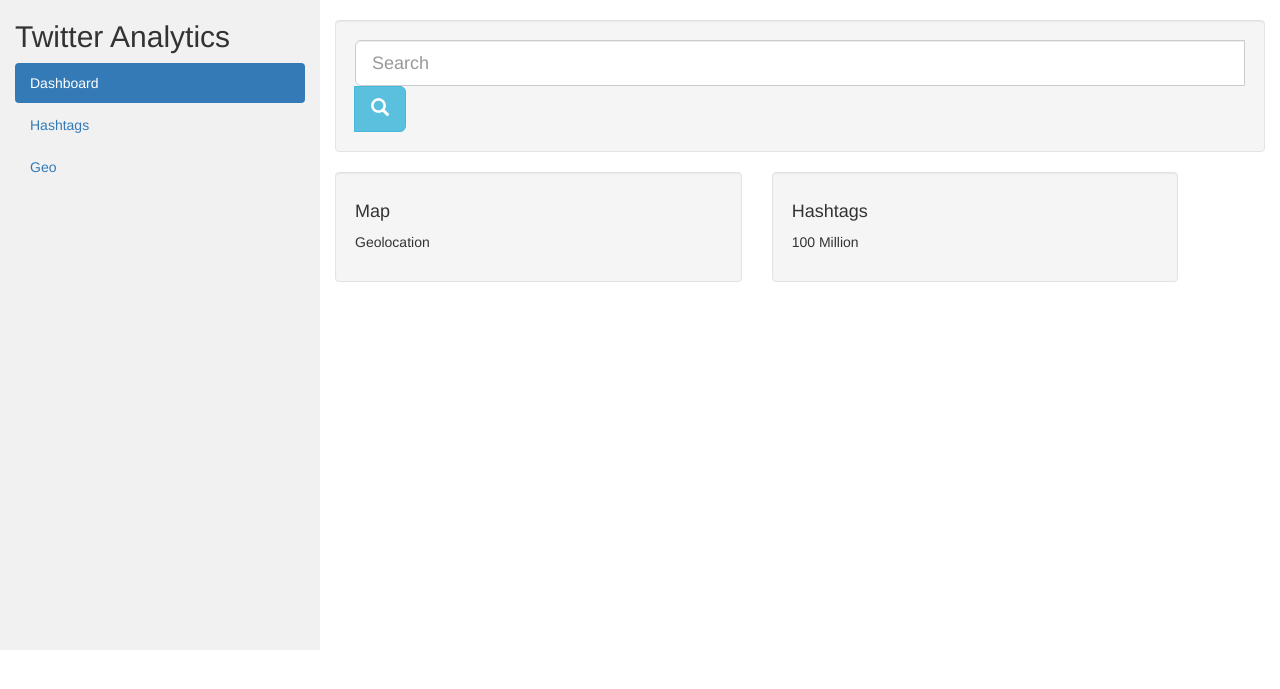
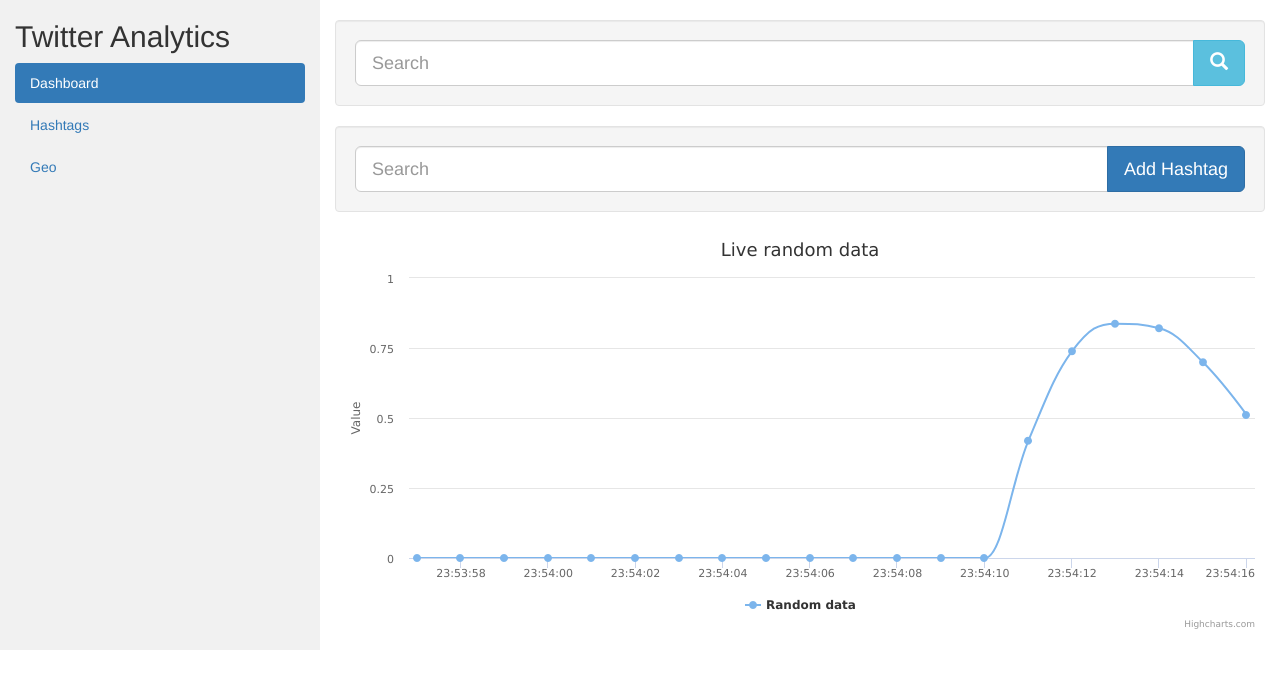
Before and after one commit to oikobill/twitter_play, a Flask app: page / in a window 1280 px wide. Shown: the top 689 px of the page. Run offline with Flask 2, Linux system fonts and the light colour scheme; some libraries are stand-ins or nearby versions.

Commit message:
hashtags dummy visualization

```diff
--- a/static/css/main.css
+++ b/static/css/main.css
@@ -11,7 +11,3 @@
 @media screen and (max-width: 767px) {
   .row.content {height: auto;}
 }
-
-.search_form input{
-  float:left;
-}
--- /dev/null
+++ b/static/js/hashtags_graph_fml.js
@@ -0,0 +1,100 @@
+var chart
+
+function fml(){
+    if (chart.series.length === 1) {
+            data = new Array(20)
+        for (i = 0; i < 20; i++) {
+          data[i] = [(new Date()).getTime(), 0]
+        }
+        chart.addSeries({
+                name: 'Random Data 2',
+            data: data
+        });
+    }
+};
+
+$(document).ready(function () {
+        chart = new Highcharts.Chart({
+            chart: {
+                renderTo: 'container_hashtags_graph',
+                type: 'spline',
+                animation: Highcharts.svg, // don't animate in old IE
+                marginRight: 10,
+                events: {
+                    load: function () {
+                        // set up the updating of the chart each second
+                        var series = this.series;
+                        setInterval(function () {
+                                for (i = 0; i < series.length; i++) {
+                              var x = (new Date()).getTime(), // current time
+                                  y = Math.random();
+                              series[i].addPoint([x, y], true, true);
+                            }
+                        }, 1000);
+                    }
+                }
+            },
+           title: {
+                text: 'Live random data'
+            },
+            xAxis: {
+                type: 'datetime',
+                tickPixelInterval: 150
+            },
+            yAxis: {
+                title: {
+                    text: 'Value'
+                },
+                plotLines: [{
+                    value: 0,
+                    width: 1,
+                    color: '#808080'
+                }],
+                min: 0
+            },
+            tooltip: {
+                formatter: function () {
+                    return '<b>' + this.series.name + '</b><br/>' +
+                        Highcharts.dateFormat('%Y-%m-%d %H:%M:%S', this.x) + '<br/>' +
+                        Highcharts.numberFormat(this.y, 2);
+                }
+            },
+            legend: {
+                enabled: true
+            },
+            exporting: {
+                enabled: false
+            },
+            series: [{
+                name: 'Random data',
+                data: (function () {
+                    // generate an array of random data
+                    var data = [],
+                        time = (new Date()).getTime(),
+                        i;
+
+                    for (i = -19; i <= 0; i += 1) {
+                        data.push({
+                            x: time + i * 1000,
+                            y: 0
+                        });
+                    }
+                    return data;
+                }())
+            }]
+        });
+        // the button handler
+        function fml(){
+            console.log('fml')
+            if (chart.series.length === 1) {
+                    data = new Array(20)
+                for (i = 0; i < 20; i++) {
+                  data[i] = [(new Date()).getTime(), 0]
+                }
+                chart.addSeries({
+                        name: 'Random Data 2',
+                    data: data
+                });
+            }
+        };
+    });
--- a/templates/index.html
+++ b/templates/index.html
@@ -5,10 +5,15 @@
   <meta charset="utf-8">
   <meta name="viewport" content="width=device-width, initial-scale=1">
   <link rel="stylesheet" href="https://maxcdn.bootstrapcdn.com/bootstrap/3.3.7/css/bootstrap.min.css">
+  <link rel="stylesheet" href="../static/css/main.css" type="text/css">
   <script src="https://ajax.googleapis.com/ajax/libs/jquery/3.2.1/jquery.min.js"></script>
   <script src="https://maxcdn.bootstrapcdn.com/bootstrap/3.3.7/js/bootstrap.min.js"></script>
-  <link href="../static/css/main.css" rel="stylesheet" type="text/css">
+  <script src="https://code.jquery.com/jquery-3.1.1.min.js"></script>
+  <script src="https://code.highcharts.com/highcharts.js"></script>
+  <script src="https://code.highcharts.com/modules/exporting.js"></script>
+  <script src="../static/js/hashtags_graph_fml.js"></script>
 </head>
+
 <body>
 
 <!-- setting up side navigation bar functionality with bootstrap classes -->
@@ -49,34 +54,35 @@
             <div class="well">
                 <div class="logoAndSearchContainer">
                     <div id="custom-search-input">
-                        <div class="input-group col-md-12">
-                            <div class='search_form'>
+                        <div class="icol-md-12">
                             <form action="." method="POST">
+                                <div class="input-group">
                                   <input type="text" class="form-control input-lg" placeholder="Search", name="search_item">
                                   <span class="input-group-btn">
                                       <button class="btn btn-info btn-lg" type="submit" name="submit">
                                           <i class="glyphicon glyphicon-search"></i>
                                       </button>
                                   </span>
+                                </div>
                             </form>
                         </div>
                     </div>
                 </div>
             </div>
         </div>
+
+        <!-- setting up add hashtag input -->
+        <div class="col-sm-9">
+          <div class="well">
+              <div class="logoAndSearchContainer">
+                  <div id="custom-search-input">
+                      <div class="icol-md-12">
+                          <div class="input-group">
+                            <input type="text" class="form-control input-lg" placeholder="Search", name="search_item">
+                            <span class="input-group-btn">
+                              <button id='hashtag_button' class="btn btn-primary btn-lg" onclick='fml()'>Add Hashtag</button>
+                            </span>
                          </div>
-        <!-- setting up graph containers -->
-        <div class="row">
-            <div class="col-sm-4">
-              <div class="well">
-                <h4>Map</h4>
-                <p>Geolocation</p>
-              </div>
-            </div>
-            <div class="col-sm-4">
-              <div class="well">
-                <h4>Hashtags</h4>
-                <p>100 Million</p>
                       </div>
                   </div>
               </div>
@@ -84,5 +90,13 @@
         </div>
 
 
+        <!-- setting up hashtags graph -->
+        <div class="col-sm-9">
+            <div id="container_hashtags_graph" style="min-width: 310px; height: 400px; margin: 0 auto"></div>
+        </div>
+    </div>
+</div>
+
+
 </body>
 </html>
```
Lines whose indentation alone changed are shown as unchanged.
